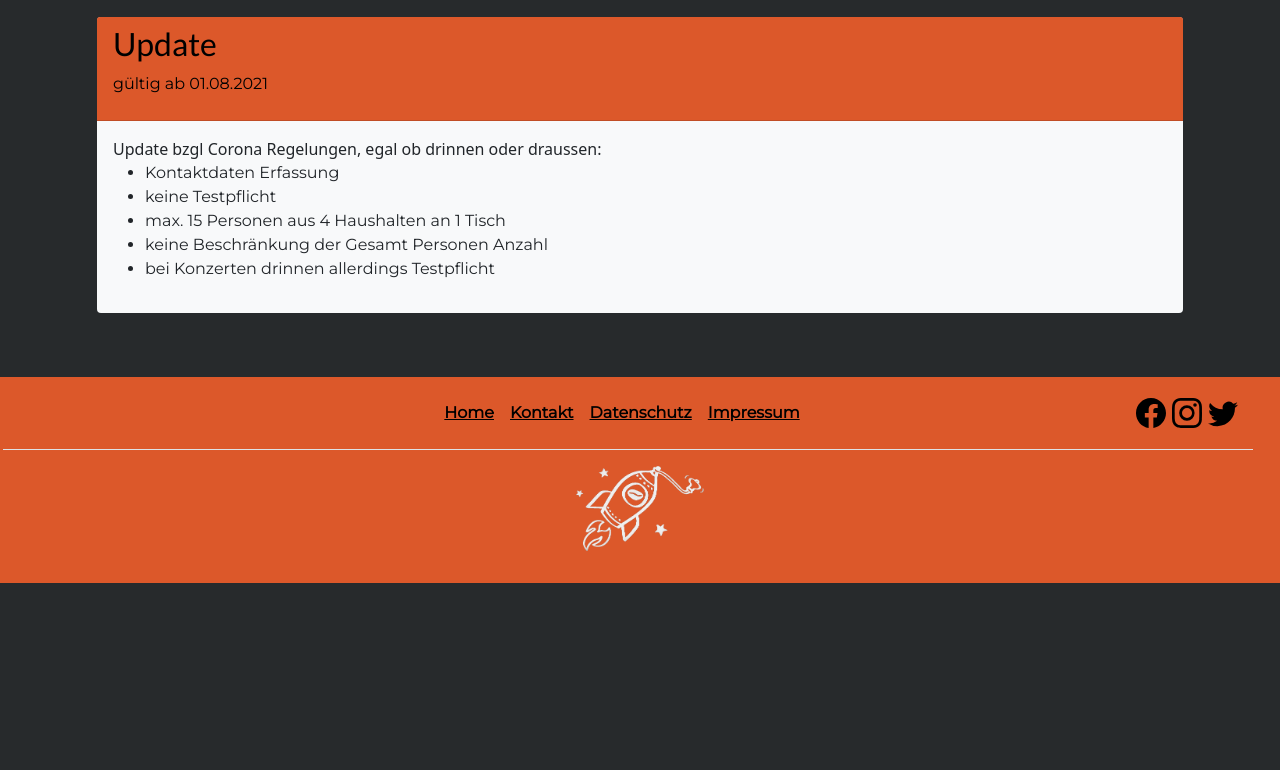
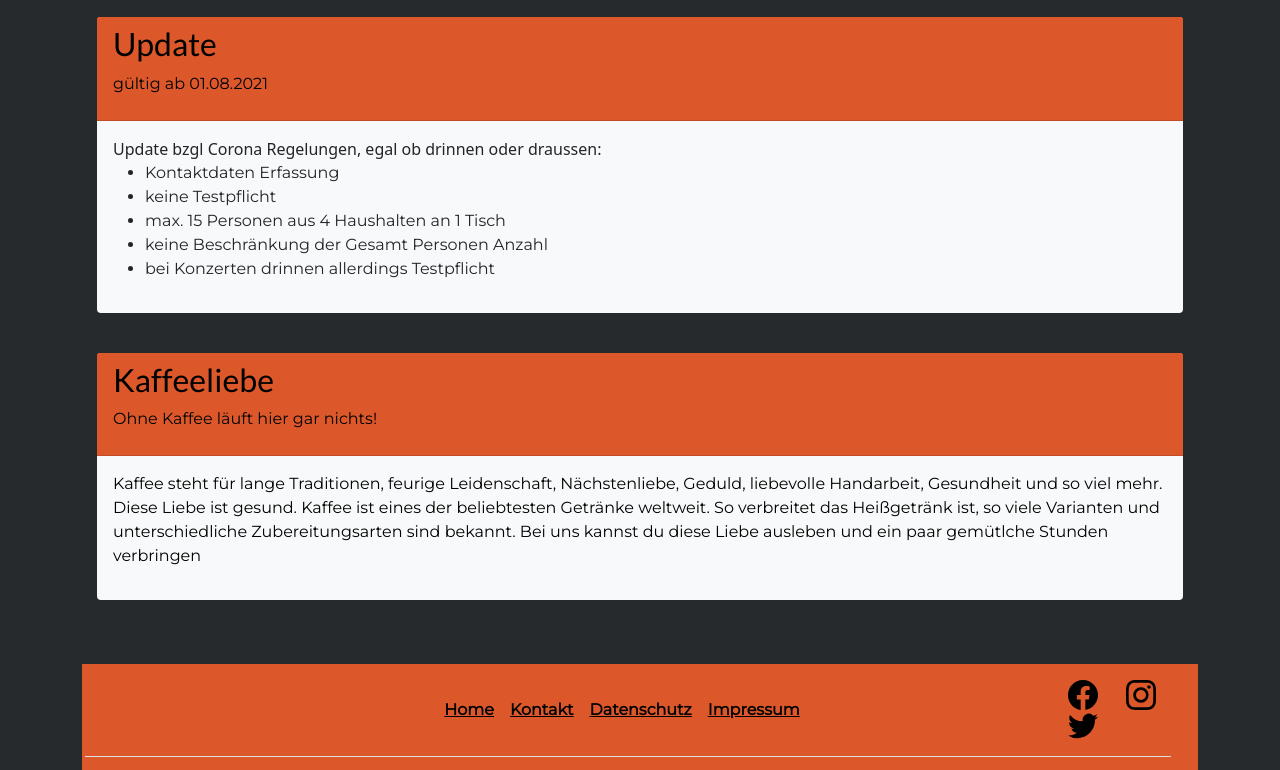
Before and after one commit to peanut-code/screendesign, a plain HTML site: page index.html in a window 1280 px wide. Shown: the part 1717-2487 px from the top of the page. Before the commit the page ends 2300 px from the top, so only its background shows below. Drawn offline with nearby package versions, Linux system fonts and the light colour scheme.

Commit message:
seo wort kaffee

```diff
--- a/index.html
+++ b/index.html
@@ -95,7 +95,7 @@
       <div class="card-body">
         <p class="card-text">
           Moin und hereinspaziert. Die Rakete hat wieder wie gewohnt für euch geöffnet.<br>
-          Trinken essen zusammen kommen ist das eine, Künstler willkommen heissen, das ist das andere...<br>
+          Kaffee trinken, essen und zusammen kommen ist das eine, Künstler willkommen heissen, das ist das andere...<br>
           Wir freuen uns euch nun wieder einige Veranstaltungen präsentieren zu dürfen<br>
           Teilnahme nur mit 3 G<br>
           bis denne eure Raketen Crew
@@ -202,9 +202,25 @@
         </div>
       </div>
     </div>
-    </div>
+  </div>
+    <br>
+
+    <div class="col-sm-12">
+      <div class="card bg-light mb-3  borderColor">
+        <div class="card-header">
+          <h2 tabindex="0" class="card-title">Kaffeeliebe</h2>
+          <p>Ohne Kaffee läuft hier gar nichts!</p>
+        </div>
+        <div class="card-body">
+          <div class="card-text">
+           <p class="">Kaffee steht für lange Traditionen, feurige Leidenschaft, Nächstenliebe, Geduld, liebevolle Handarbeit, Gesundheit und so viel mehr. Diese Liebe ist gesund.  Kaffee ist eines der beliebtesten Getränke weltweit. So verbreitet das Heißgetränk ist, so viele Varianten und unterschiedliche Zubereitungsarten sind bekannt. Bei uns kannst du diese Liebe ausleben und ein paar gemütlche Stunden verbringen</p>
+          </div>
+        </div>
+      </div>
 
   </div>
+
+
 
   <br>
 </body>
```
